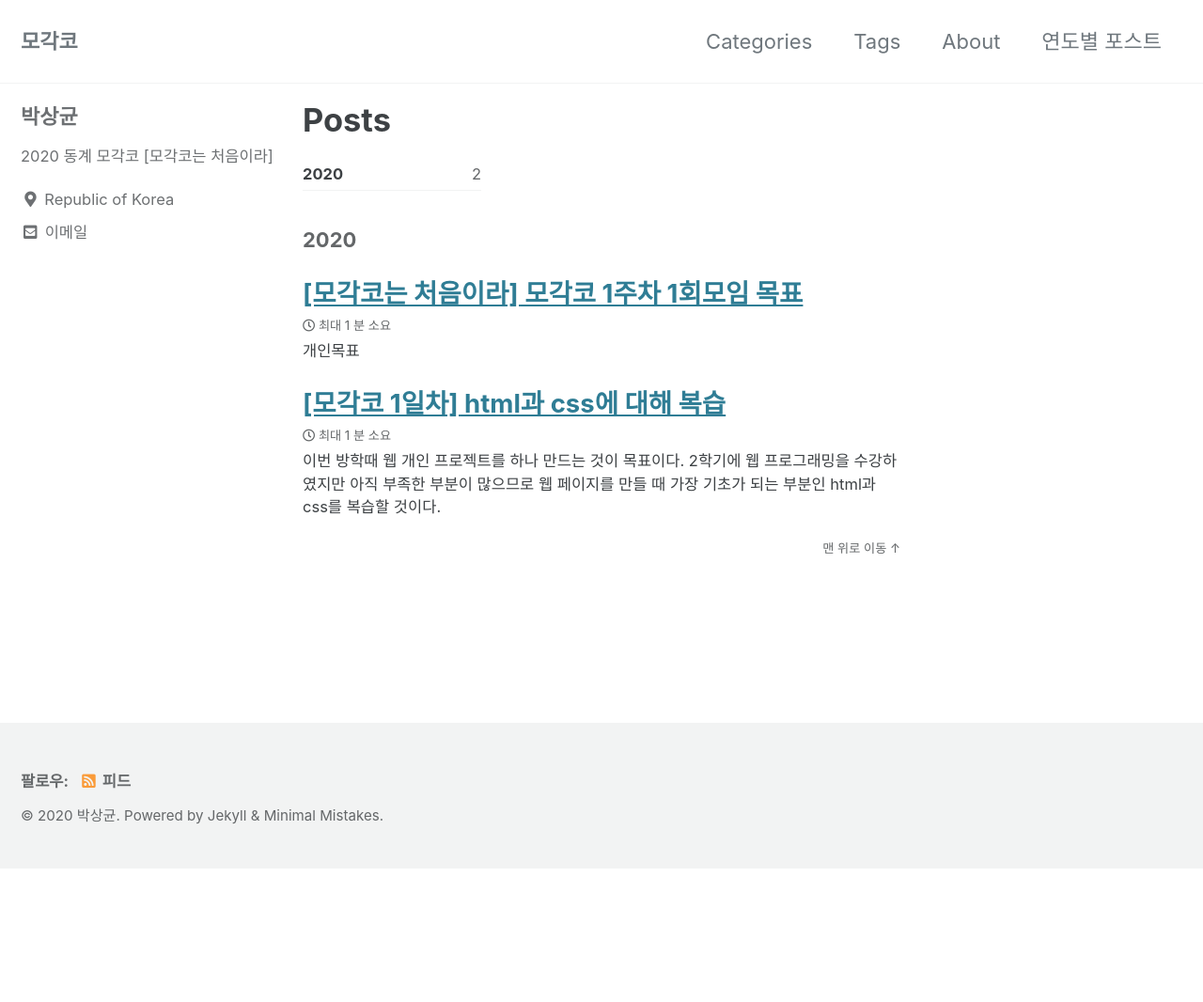
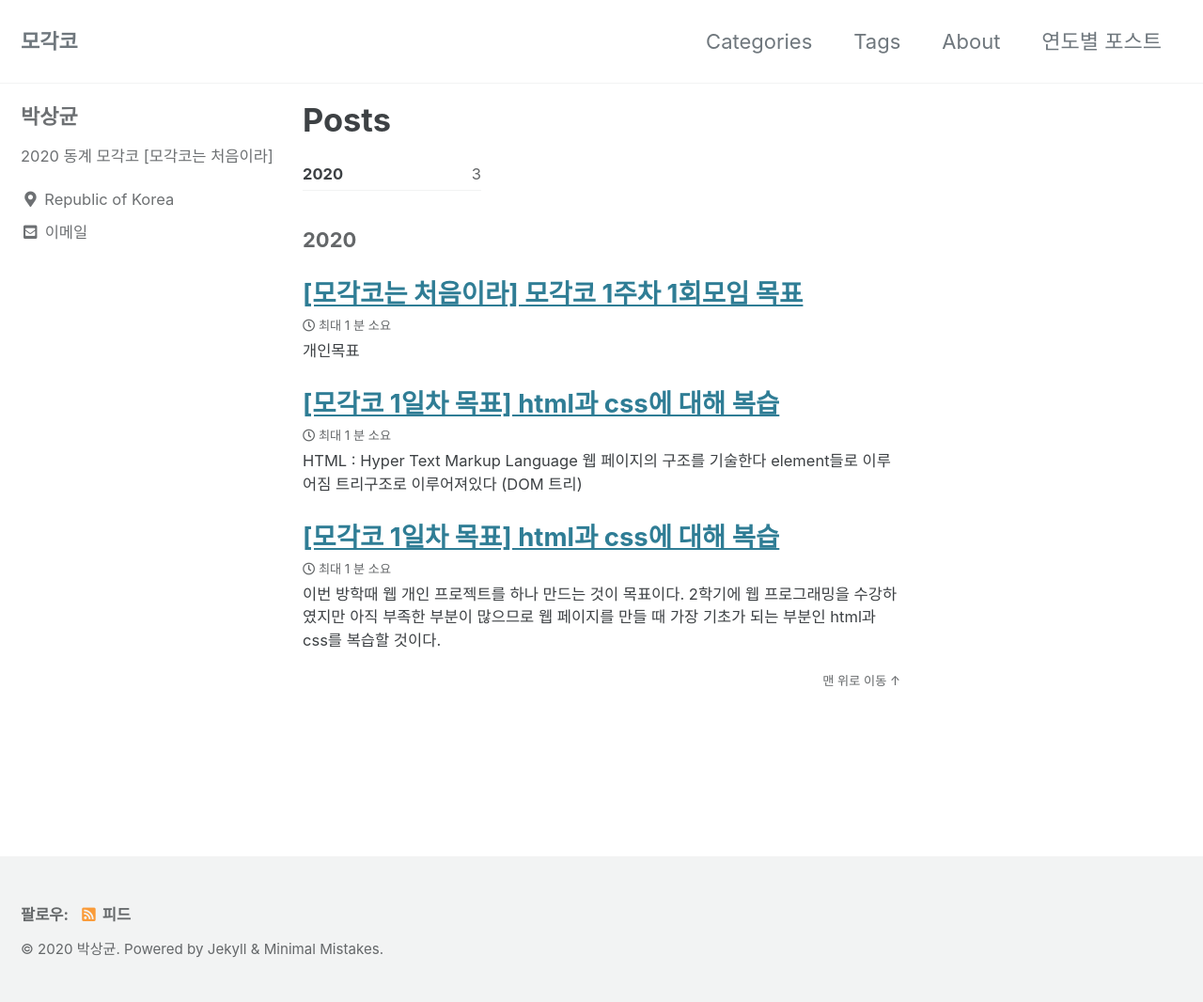
Before and after one commit to sanggyunbak2856/sanggyunbak2856.github.io, a Jekyll site: the page built from _pages/posts.md, in a window 1280 px wide. Shown: the whole page at 94% size. Built offline with Jekyll 4.4.1, drawn with Linux system fonts in a browser that asks for light colours; cached includes are drawn as plain includes; before the commit the page ends 924 px from its top, so only the background shows below that.

Commit message:
[2020-12-26]

```diff
--- a/_posts/2020-12-26-private.md
+++ b/_posts/2020-12-26-private.md
@@ -1,5 +1,5 @@
 ---
-title: "[모각코 1일차] html과 css에 대해 복습"
+title: "[모각코 1일차 목표] html과 css에 대해 복습"
 categories:
   - 2020 Winter private
 date: 2020-12-26
--- /dev/null
+++ b/_posts/2020-12-26-result.md
@@ -0,0 +1,45 @@
+---
+title: "[모각코 1일차 목표] html과 css에 대해 복습"
+categories:
+  - 2020 Winter private
+date: 2020-12-26
+last_modified_at: 2020-12-26
+---
+HTML : Hyper Text Markup Language
+  - 웹 페이지의 구조를 기술한다
+  - element들로 이루어짐
+  - 트리구조로 이루어져있다 (DOM 트리)
+
+  1. elements
+    - <tagname> contents </tagname>
+    - nested 될 수 있다
+
+  2. attributes
+    - element에 추가 정보를 주는 속성
+    - 일부 element는 css로 사용 가능
+    - ex) id, class, title, src 등등
+
+  3. id
+    - element에 단 하나의 id를 부여할 수 있다.
+    - 주로 js에서 돔을 조작할 때 사용(수업때는 그랬다)
+    - css를 적용할 수 있다.
+  4. class
+    - 주로 동일안 css를 여러 element에 적용할 때 쓰인다.
+
+
+CSS : Cascading Style Sheets
+  - html element가 어떻게 스크린에 표시되는지를 나타내는 언어
+  - selector {color : blue}
+
+  1. Selector
+    - html의 어떤 부분을 선택하여 css를 적용할 지 나타냄
+    - id selector : html에서 id attribute를 선택하여 css를 적용
+    ex) #id {css...}
+    - class selector : class attribute를 선택하여 css 적용
+    ex) .class {css...}
+    - element selector : html의 element를 선택하여 css 적용
+    ex) h1 {css...}
+  2. Box model
+    - html element 들은 박스로 표현된다.
+    - margin, padding, border, contents
+    - ![/images/boxmodel.png](/images/boxmodel.png)
```
Also changed, not shown: images/boxmodel.png (added).
